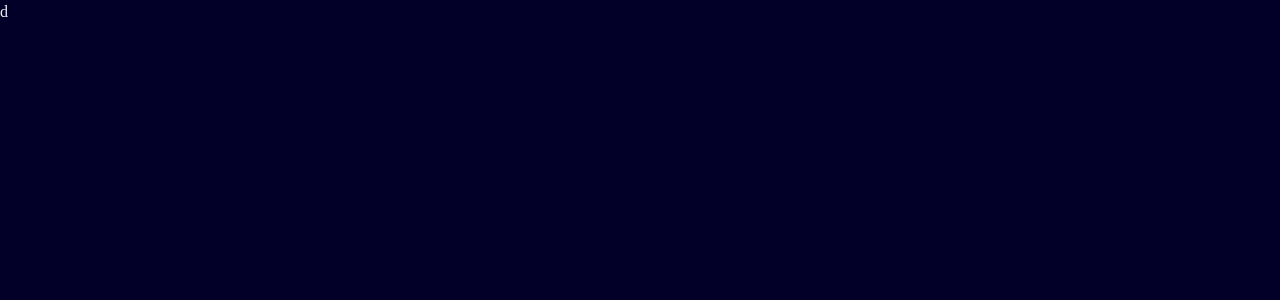
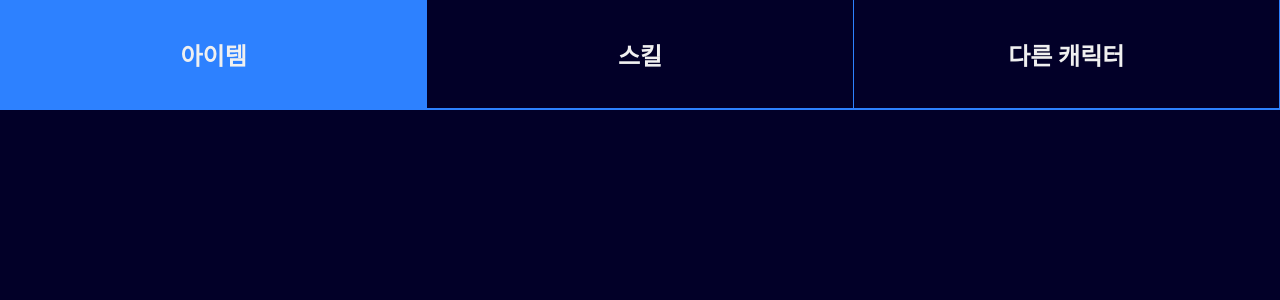
Before and after one commit to code-bebop/lostark_character_search, a React (Vite) app: page /item in a window 1280 px wide. Shown: the top 300 px of the page. Built offline with nearby package versions, Linux system fonts and the light colour scheme.

Commit message:
TabMenu 컴포넌트 구현 완료
TabMenu 컴포넌트의 구현을 완료했다.

```diff
--- a/src/components/Common/TabMenu.tsx
+++ b/src/components/Common/TabMenu.tsx
@@ -1,12 +1,37 @@
 import { Link } from "react-router-dom";
+import styled from "styled-components";
+
+const TabMenuLink = styled(Link)`
+  flex: 1;
+  display: flex;
+  align-items: center;
+  justify-content: center;
+  background-color: ${({ theme }) => theme.mainTheme.color.default};
+  height: 110px;
+  border: 1px solid ${({ theme }) => theme.mainTheme.color.sub};
+  border-top: none;
+  border-bottom: 2px solid ${({ theme }) => theme.mainTheme.color.sub};
+  font: ${({ theme }) => theme.mainTheme.font.lead_24px};
+
+  :not(:nth-child(1)) {
+    border-left: none;
+  }
+  :hover {
+    background-color: ${({ theme }) => theme.mainTheme.color.sub};
+  }
+`;
+
+const TabMenuBlock = styled.div`
+  display: flex;
+`;
 
 const TabMenu = () => {
   return (
-    <div>
-      <Link to="/item">아이템</Link>
-      <Link to="/skill">스킬</Link>
-      <Link to="/anotherCharacter">다른 캐릭터</Link>
-    </div>
+    <TabMenuBlock>
+      <TabMenuLink to="/item/equipment">아이템</TabMenuLink>
+      <TabMenuLink to="/skill">스킬</TabMenuLink>
+      <TabMenuLink to="/anotherCharacter">다른 캐릭터</TabMenuLink>
+    </TabMenuBlock>
   );
 };
 
--- a/src/components/Item/Item.tsx
+++ b/src/components/Item/Item.tsx
@@ -1,9 +1,10 @@
 import { Outlet } from "react-router-dom";
+import TabMenu from "../Common/TabMenu";
 
 const Item = () => {
   return (
     <>
-      <p>d</p>
+      <TabMenu />
       <Outlet />
     </>
   );
--- a/src/mainTheme.ts
+++ b/src/mainTheme.ts
@@ -16,6 +16,7 @@ const mainTheme = {
     },
   },
   font: {
+    lead_24px: "bold 24px Inter",
     lead: "bold 20px Inter",
     body: "regular 16px Inter",
   },
```
